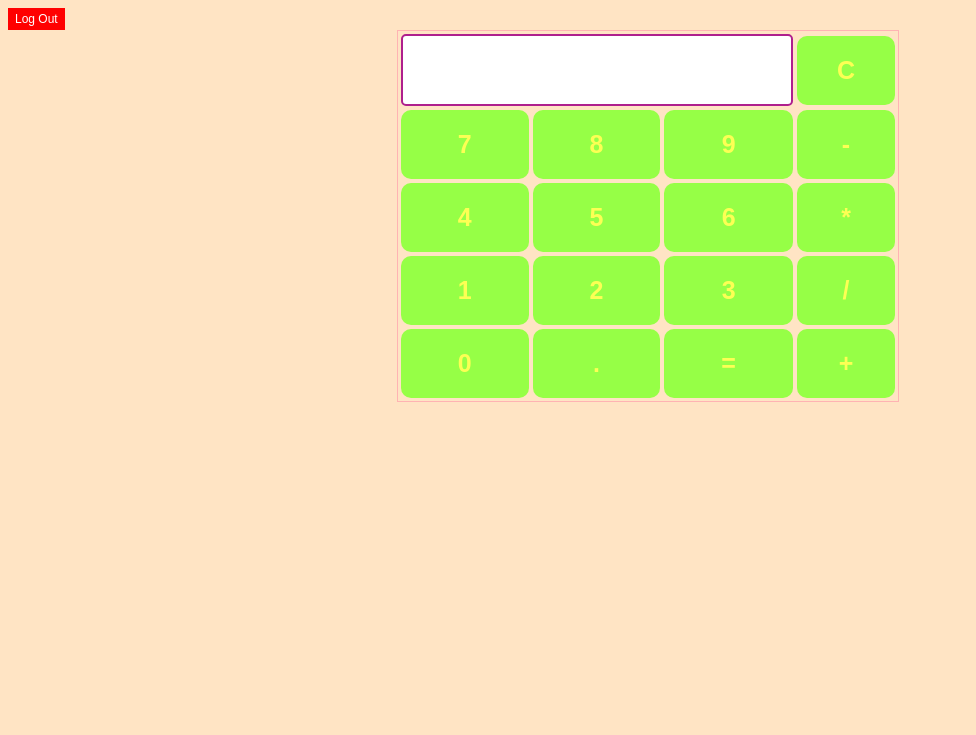
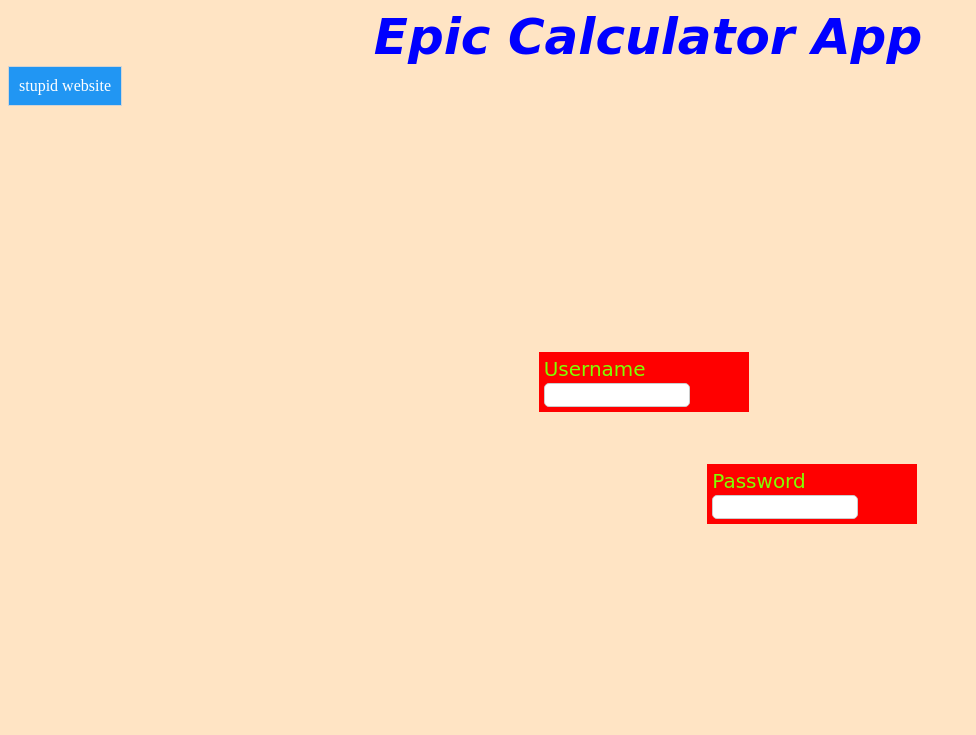
Before and after one commit to SRM47/stupidhack-f23, a Flask app: page / in a window 1280 px wide. Shown: the top 735 px of the page, without its empty margins (0-976 px from the left). Run offline with Flask 3, Linux system fonts and the light colour scheme.

Commit message:
my commit

```diff
--- a/app/app.py
+++ b/app/app.py
@@ -3,14 +3,13 @@
 
 app = Flask(__name__)
 
-
+@app.route("/")
 @app.route("/login")
 def login():
        return render_template("login.html")
 
 
-@app.route("/")
-@app.route("/home")
+@app.route("/calculator")
 def calculator_page():
     return render_template('calculator.html')
 
--- a/app/static/calculator_script.js
+++ b/app/static/calculator_script.js
@@ -1,5 +1,8 @@
 // Function that display value
-
+if (localStorage.getItem("login") ===  null){
+       alert("Forbidden page...You haven't logged in!");
+       window.location.replace("http://127.0.0.1:5000/login")
+}
 
 function keyboard(event) {
     if (event.key == '0' || event.key == '1'
--- a/app/static/login_script.js
+++ b/app/static/login_script.js
@@ -1,6 +1,12 @@
 // Make the DIV element draggable:
+localStorage.setItem("login", "True!");
+let draggable = document.getElementById("guest_login_cover");
+
 function dragElement(elmnt) {
-  var pos1 = 0, pos2 = 0, pos3 = 0, pos4 = 0;
+       var pos1 = 0,
+              pos2 = 0,
+              pos3 = 0,
+              pos4 = 0;
        if (document.getElementById(elmnt.id + "header")) {
               document.getElementById(elmnt.id + "header").onmousedown = dragMouseDown;
        } else {
@@ -32,8 +38,7 @@
               document.onmousemove = null;
        }
 }
-
-dragElement(document.getElementById("title"));
+dragElement(draggable);
 
 
 // Login form handler
@@ -51,14 +56,16 @@
        console.log(password);
 });
 
-const scale_factor = 3;
+const scale_factor = 4;
 const moving_divs = document.getElementsByClassName('moving_div');
+
+console.log(document.getElementById("outer").getBoundingClientRect())
 let moving_divs_information = [];
 for (const element of moving_divs) {
-       console.log();
+
        let info = {
-              "x": element.offsetLeft,
-              "y": element.offsetTop,
+              "x": 0,
+              "y": 0,
               "direction_x": 1,
               "direction_y": 1,
               "velocity_x": Math.random() * scale_factor,
@@ -67,25 +74,40 @@
        moving_divs_information.push(info);
 }
 
+
+
 function move_divs() {
-       const viewportWidth = window.innerWidth;
-       const viewportHeight = window.innerHeight;
-
        for (let i = 0; i < moving_divs.length; i++) {
-
               const curr_moving_div = moving_divs[i];
               const curr_info = moving_divs_information[i];
 
+              const outer_div = document.getElementById("outer");
+              const outer_rectangle = outer_div.getBoundingClientRect();
+              const inner_rectangle = curr_moving_div.getBoundingClientRect();
+
+              const x_offset = inner_rectangle.x-outer_rectangle.x;
+              const y_offset = inner_rectangle.y-outer_rectangle.y;
 
               const new_x = curr_info.x + curr_info.velocity_x * curr_info.direction_x;
               const new_y = curr_info.y + curr_info.velocity_y * curr_info.direction_y;
 
-              if (new_x + curr_moving_div.clientWidth >= viewportWidth || new_x <= 0) {
-                     curr_info.direction_x = curr_info.direction_x * -1; // Reverse the direction on collision
+              if (new_x + inner_rectangle.width >= outer_rectangle.width-x_offset) {
+                     curr_info.direction_x = -1; // Reverse the direction on collision
               }
 
-              if (new_y - curr_moving_div.clientHeight >= viewportHeight || new_y <= 0) {
-                     curr_info.direction_y = curr_info.direction_y * -1; // Reverse the direction on collision
+              if (new_x <= 0-x_offset) {
+                     curr_info.direction_x = 1;
+
+              }
+
+              if (new_y + inner_rectangle.height >= outer_rectangle.height-y_offset) {
+                     curr_info.direction_y = -1; // Reverse the direction on collision
+
+              }
+
+              if (new_y <= 0-y_offset) {
+                     curr_info.direction_y = 1;
+
               }
 
               curr_moving_div.style.left = new_x + 'px';
@@ -98,4 +120,4 @@
        requestAnimationFrame(move_divs); // Recursively call move_divs for smooth animation
 }
 
-setTimeout(move_divs, 1000);
+setTimeout(move_divs, 5000);
--- a/app/static/style.css
+++ b/app/static/style.css
@@ -1,27 +1,76 @@
-body{
+body {
        width: 100%;
-       background-color:bisque;
+       background-color: bisque;
 }
-.moving_div{
+
+.moving_div {
+       border: 10px;
+       align-content: center;
+       background-color: red;
        width: 200px;
        position: relative;
+
 }
-#outer{
-       border: 5px solid;
-       border-color:palevioletred;
-       position: absolute;
+
+#outer {
+       border-color: #d87093;
+       position: fixed;
+       width: 100%;
+       height: 60%;
        top: 50%;
        left: 50%;
-       transform: translate(-50%, -50%);
-       padding: 10px;
+       transform: translate(-50%, -30%);
 }
 
-.box{
-       font-size:20px;
-       font-family:"Comic sans ms";
-       color:chartreuse;
+.box {
+       font-size: 20px;
+       font-family: "Comic sans ms";
+       color: chartreuse;
+       padding: 5px;
+       margin:auto;
+       justify-content: center;
+    align-items: center;
 }
-#title {
+
+.inner-box{
+       margin:auto;
+}
+
+#navbar{
+       text-align: center;
+       font-size: 50px;
+       font-family: "Comic sans ms";
+       color:blue;
+       font-weight: bold;
+
+}
+
+.input-box {
+       width: 70%;
+       padding: 2px;
+       border: 1px solid #ccc;
+       border-radius: 5px;
+       font-size: 16px;
+       outline: none;
+}
+
+/* Style the input field on focus */
+.input-box:focus {
+       border-color: #007bff;
+       box-shadow: 0 0 5px rgba(0, 123, 255, 0.5);
+}
+
+/* Style placeholder text */
+.input-box::placeholder {
+       color: #999;
+}
+
+/* Style the input field when it has content */
+.input-box:-webkit-autofill {
+       -webkit-box-shadow: 0 0 0 100px white inset;
+}
+
+#guest_login_cover {
        position: absolute;
        z-index: 9;
        background-color: #f1f1f1;
@@ -48,7 +97,7 @@
        font-size: 12px;
 }
 
-#logout{
+#logout {
        background-color: red;
        border: none;
        color: white;
@@ -59,13 +108,13 @@
 }
 
 
-table {
+table#calc {
        border: 1px solid rgb(255, 179, 179);
        margin-left: auto;
        margin-right: auto;
 }
 
-input[type="button"] {
+input.calc_button {
        width: 100%;
        padding: 20px 40px;
        background-color: rgb(150, 255, 70);
@@ -76,7 +125,7 @@
        border-radius: 10px;
 }
 
-input[type="text"] {
+input.calc_text {
        padding: 20px 30px;
        color: rgb(209, 255, 255);
        font-size: 24px;
--- a/app/templates/base.html
+++ b/app/templates/base.html
@@ -9,6 +9,12 @@
 
   </head>
   <body>
+       <nav>
+              <div id="navbar">
+                     <em>Epic Calculator App</em>
+              </div>
+
+       </nav>
        {%block content%} {%endblock%}
   </body>
 </html>
--- a/app/templates/calculator.html
+++ b/app/templates/calculator.html
@@ -7,49 +7,49 @@
 
   <table id="calc">
       <tr>
-          <td colspan="3"><input type="text" id="result"></td>
-          <td><input type="button" value="C" onclick="clr()" /> </td>
+          <td colspan="3"><input type="text" id="result" class="calc_text"></td>
+          <td><input type="button" value="C" onclick="clr()" class="calc_button"/> </td>
       </tr>
       <tr>
           <td><input type="button" value="7" onclick="dis('7')"
-                      onkeydown="keyboard(event)"> </td>
+                      onkeydown="keyboard(event)" class="calc_button"> </td>
           <td><input type="button" value="8" onclick="dis('8')"
-                      onkeydown="keyboard(event)"> </td>
+                      onkeydown="keyboard(event)" class="calc_button"> </td>
           <td><input type="button" value="9" onclick="dis('9')"
-                      onkeydown="keyboard(event)"> </td>
+                      onkeydown="keyboard(event)" class="calc_button"> </td>
           <td><input type="button" value="-" onclick="dis('-')"
-                      onkeydown="keyboard(event)"> </td>
+                      onkeydown="keyboard(event)" class="calc_button"> </td>
       </tr>
       <tr>
           <td><input type="button" value="4" onclick="dis('4')"
-                      onkeydown="keyboard(event)"> </td>
+                      onkeydown="keyboard(event)" class="calc_button"> </td>
           <td><input type="button" value="5" onclick="dis('5')"
-                      onkeydown="keyboard(event)"> </td>
+                      onkeydown="keyboard(event)" class="calc_button"> </td>
           <td><input type="button" value="6" onclick="dis('6')"
-                      onkeydown="keyboard(event)"> </td>
+                      onkeydown="keyboard(event)" class="calc_button"> </td>
           <td><input type="button" value="*" onclick="dis('*')"
-                      onkeydown="keyboard(event)"> </td>
+                      onkeydown="keyboard(event)" class="calc_button"> </td>
       </tr>
       <tr>
           <td><input type="button" value="1" onclick="dis('1')"
-                      onkeydown="keyboard(event)"> </td>
+                      onkeydown="keyboard(event)" class="calc_button"> </td>
           <td><input type="button" value="2" onclick="dis('2')"
-                      onkeydown="keyboard(event)"> </td>
+                      onkeydown="keyboard(event)" class="calc_button"> </td>
           <td><input type="button" value="3" onclick="dis('3')"
-                      onkeydown="keyboard(event)"> </td>
+                      onkeydown="keyboard(event)" class="calc_button"> </td>
           <td><input type="button" value="/" onclick="dis('/')"
-                      onkeydown="keyboard(event)"> </td>
+                      onkeydown="keyboard(event)" class="calc_button"> </td>
       </tr>
       <tr>
           <td><input type="button" value="0" onclick="dis('0')"
-                      onkeydown="keyboard(event)"> </td>
+                      onkeydown="keyboard(event)" class="calc_button"> </td>
           <td><input type="button" value="." onclick="dis('.')"
-                      onkeydown="keyboard(event)"> </td>
+                      onkeydown="keyboard(event)" class="calc_button"> </td>
 
-          <td><input type="button" value="=" onclick="solve()"> </td>
+          <td><input type="button" value="=" onclick="solve()" class="calc_button"> </td>
 
           <td><input type="button" value="+" onclick="dis('+')"
-                      onkeydown="keyboard(event)">
+                      onkeydown="keyboard(event)" class="calc_button">
                       </td>
       </tr>
   </table>
--- a/app/templates/login.html
+++ b/app/templates/login.html
@@ -1,33 +1,31 @@
-{%extends "base.html" %}
+{%extends "base.html" %} {%block content%}
 
-{%block content%}
 <div id="outer">
   <form id="login_form">
     <div class="moving_div box">
-    <label for="password">Password</label><br>
-    <input type="text" id="password" name="password" required /><br />
+       <div class="inner-box">
+      <label for="password">Password</label><br />
+      <input type="text" id="password" name="password" class="input-box" required /><br />
        </div>
-  <br><br>
+    </div>
+    <br /><br />
     <div class="moving_div box">
-    <label for="username">Username</label><br>
-    <input type="password" id="username" name="username" required /><br />
+       <div class="inner-box">
+      <label for="username">Username</label><br />
+      <input type="password" id="username" name="username" class="input-box" required /><br />
        </div>
-
-  <input type="submit" value="Login" />
+    </div>
   </form>
 </div>
 
-<div id="title">
-
-
+<div id="guest_login_cover">
   <!-- Include a header DIV with the same name as the draggable DIV, followed by "header" -->
   <div id="header">stupid website</div>
-
 </div>
 
-  <a href="/home">
+<a href="/calculator">
   <button id="guestlogin">Guest Login</button>
-
+</a>
 
 <script src="{{url_for('static', filename='login_script.js')}}"></script>
 {%endblock%}
```
Lines whose indentation alone changed are shown as unchanged.
